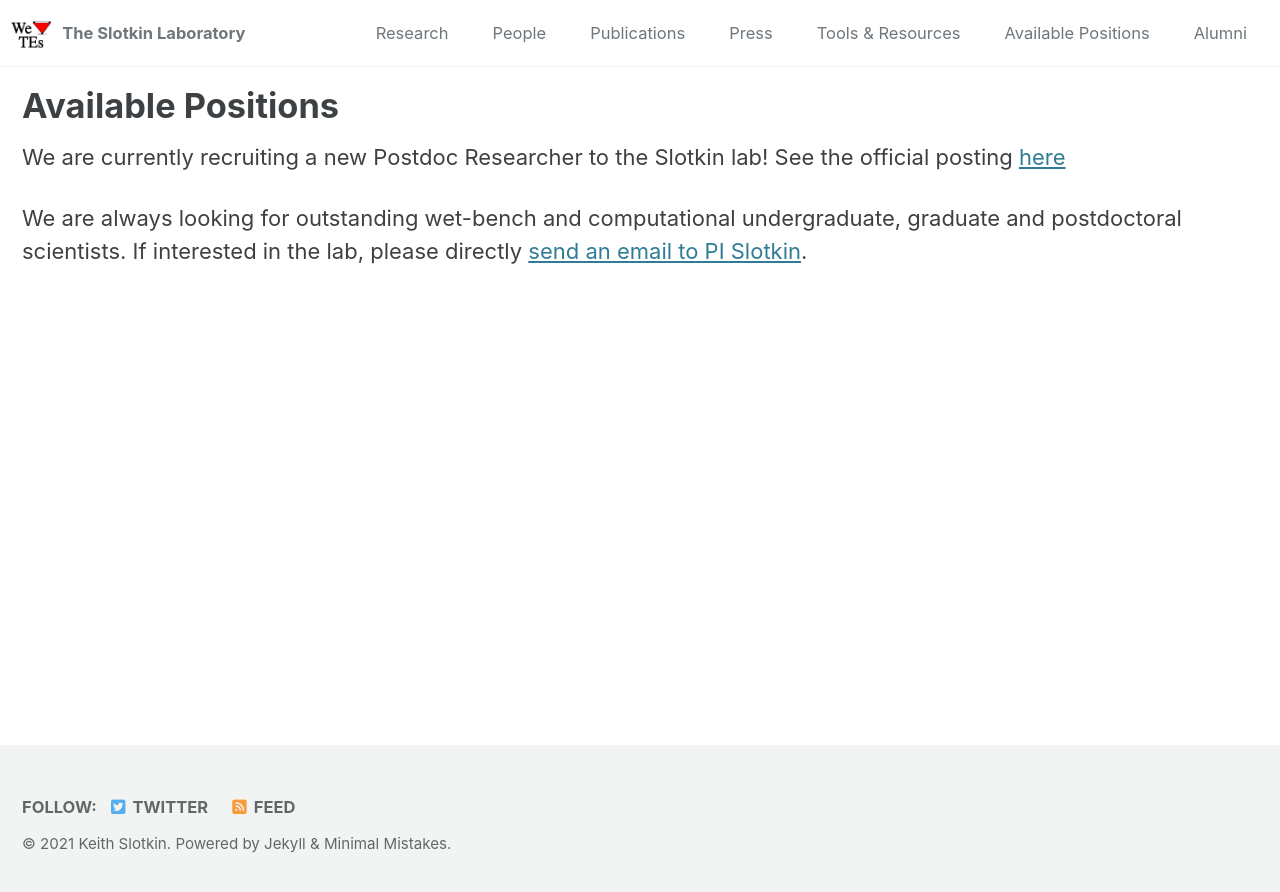
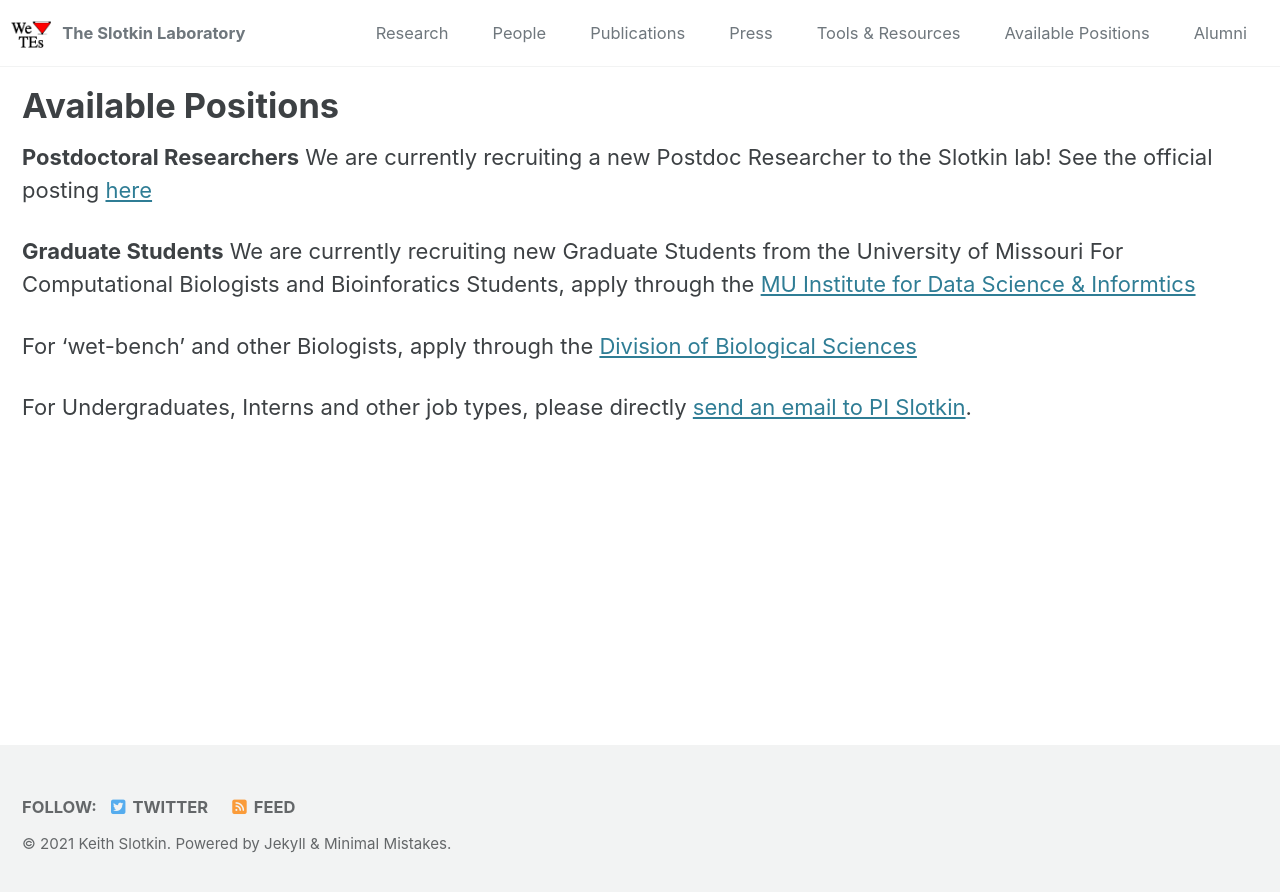
Before and after one commit to SlotkinLab/slotkinlab.github.io, a Jekyll site: the page built from _pages/positions.md, in a window 1280 px wide. Shown: the top 892 px of the page. Built offline with Jekyll 4.4.1, drawn with Linux system fonts in a browser that asks for light colours; cached includes are drawn as plain includes; nearby versions of some CDN libraries.

Commit message:
Update positions.md

```diff
--- a/_pages/positions.md
+++ b/_pages/positions.md
@@ -6,6 +6,13 @@ description:
 permalink: /positions/
 ---
 
+<strong>Postdoctoral Researchers</strong>
 We are currently recruiting a new Postdoc Researcher to the Slotkin lab! See the official posting [here](https://www.paycomonline.net/v4/ats/web.php/jobs/ViewJobDetails?job=38397&clientkey=0386834D209CD1EA462A147F53A126FF)
 
-We are always looking for outstanding wet-bench and computational undergraduate, graduate and postdoctoral scientists. If interested in the lab, please directly [send an email to PI Slotkin](mailto:kslotkin@danforthcenter.org).
+<strong>Graduate Students</strong>
+We are currently recruiting new Graduate Students from the University of Missouri
+For Computational Biologists and Bioinforatics Students, apply through the [MU Institute for Data Science & Informtics](https://muidsi.missouri.edu)
+
+For 'wet-bench' and other Biologists, apply through the [Division of Biological Sciences](https://biology.missouri.edu/index.php/grad-program)
+
+For Undergraduates, Interns and other job types, please directly [send an email to PI Slotkin](mailto:kslotkin@danforthcenter.org).
```
